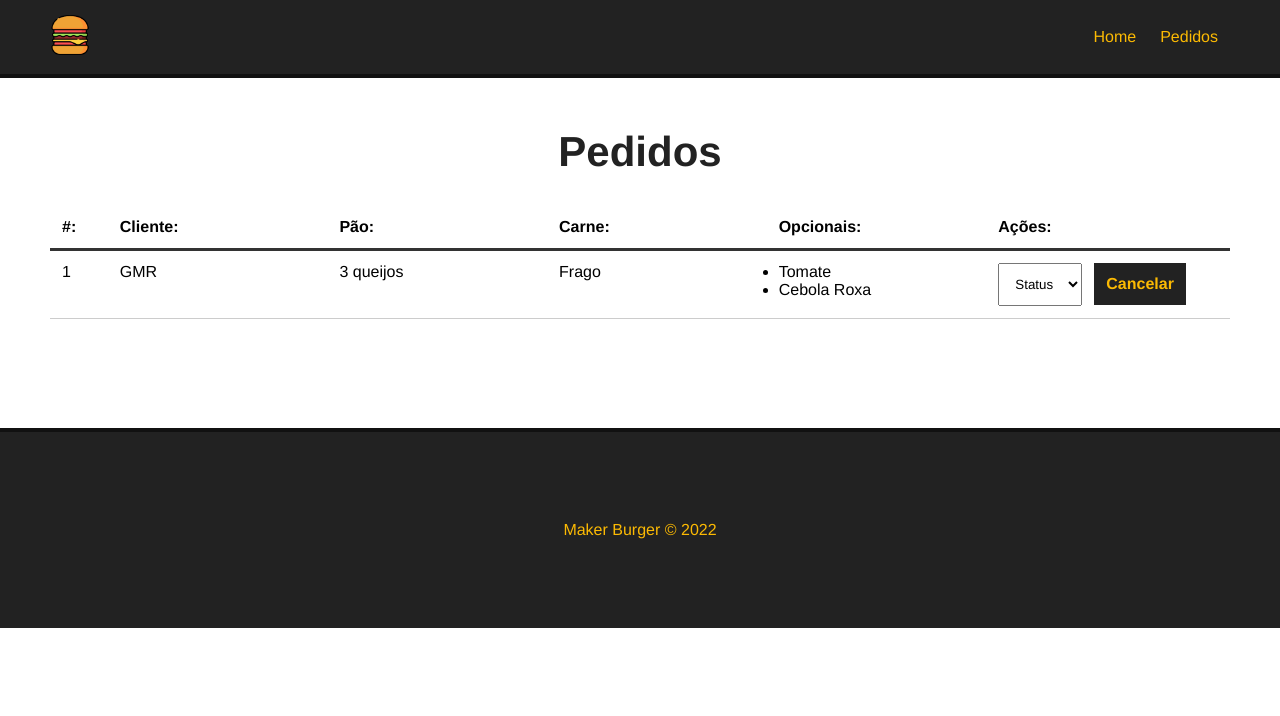
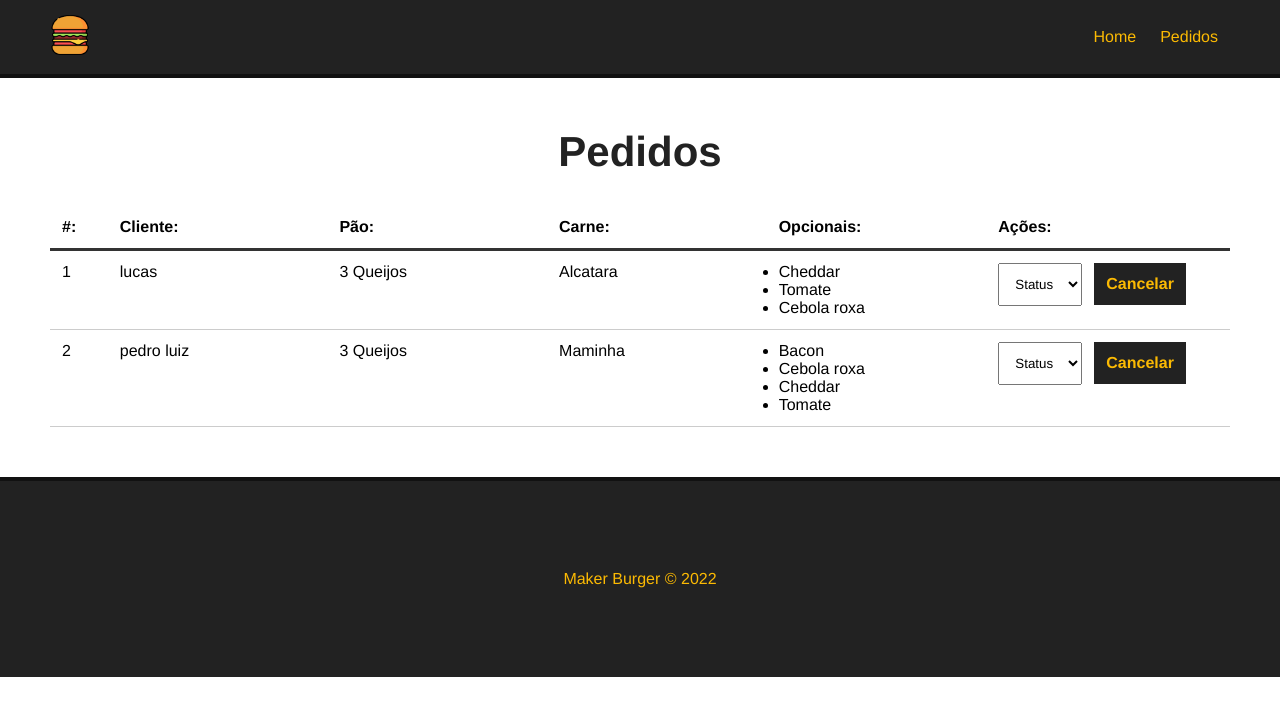
Before and after one commit to Dinos-s/Maker-Buguer_vue, a Vue app: page /pedidos in a window 1280 px wide. Shown: the top 716 px of the page. Built offline with nearby package versions, Linux system fonts and the light colour scheme; data requests are answered from the project's data file.

Commit message:
dashboard dinâmica

```diff
--- a/db/db.json
+++ b/db/db.json
@@ -34,6 +34,10 @@
       {
         "id": 4,
         "tipo": "Veggie burger"
+      },
+      {
+        "id": 5,
+        "tipo": "Frango"
       }
     ],
     "opcionais": [
--- a/src/components/Dashboard.vue
+++ b/src/components/Dashboard.vue
@@ -11,15 +11,14 @@
             </div>
         </div>
         <div id="burger-table-rows">
-            <div class="burger-table-row">
-                <div class="order-number">1</div>
-                <div>GMR</div>
-                <div>3 queijos</div>
-                <div>Frago</div>
+            <div class="burger-table-row" v-for="burger in burgers" :key="burger.id">
+                <div class="order-number">{{ burger.id }}</div>
+                <div>{{ burger.nome }}</div>
+                <div>{{ burger.pao }}</div>
+                <div>{{ burger.carne }}</div>
                 <div>
                     <ul>
-                        <li>Tomate</li>
-                        <li>Cebola Roxa</li>
+                        <li v-for="(opcional, index) in burger.opcionais" :key="index">{{ opcional }}</li>
                     </ul>
                 </div>
                 <div>
@@ -94,5 +93,26 @@
 <script>
     export default{
         name: "Dashboard",
+        data() {
+            return {
+                burgers: null,
+                burger_id: null,
+                status: []
+            }
+        },
+        methods: {
+            async getPedidos(){
+                const req = await fetch("http://localhost:3000/burgers")
+
+                const data = await req.json()
+
+                this.burgers = data;
+
+                console.log(this.burgers);
+            },
+        },
+        mounted() {
+            this.getPedidos();
+        }
     }
 </script>
```
